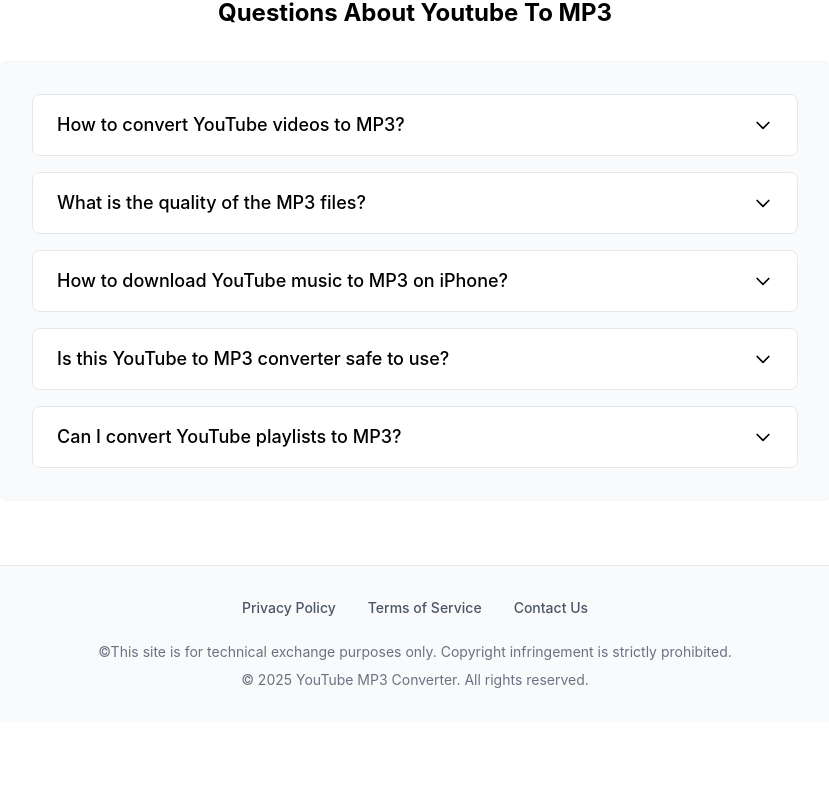
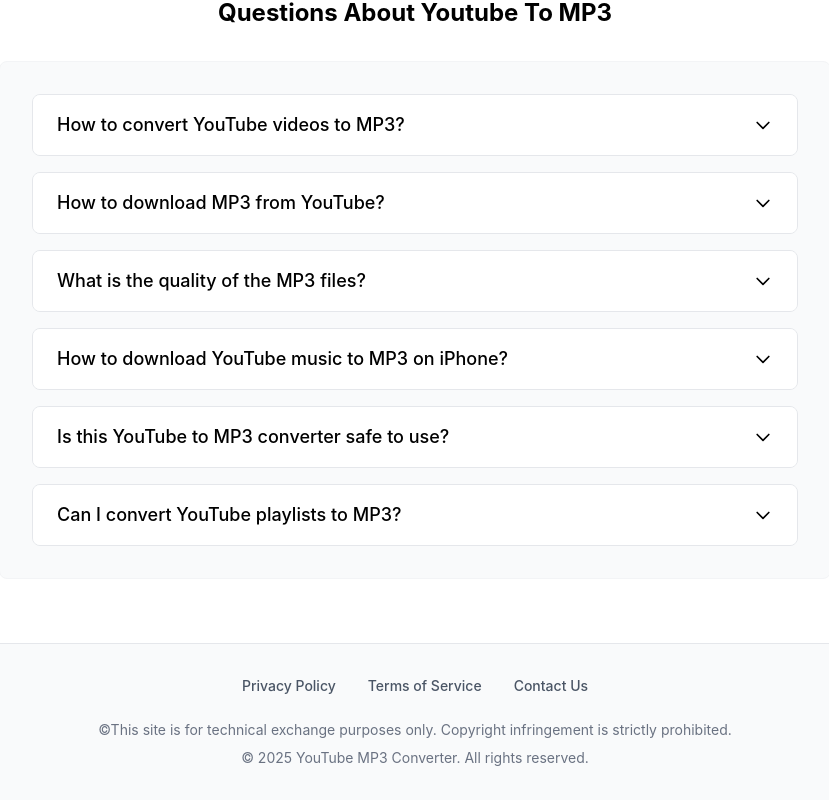
Before and after one commit to lensseoyhshi/youtube-to-mp3, a Next.js app: page / in a window 1280 px wide. Shown: the part 2198-2998 px from the top of the page, without its empty margins (225-1054 px from the left). Before the commit the page ends 2920 px from the top, so only its background shows below. Built offline with nearby package versions, Linux system fonts and the light colour scheme.

Commit message:
添加问题

```diff
--- a/src/app/page.tsx
+++ b/src/app/page.tsx
@@ -439,7 +439,51 @@
                   </div>
                 </div>
 
-                {/* FAQ Item 2 */}
+                {/* New FAQ Item */}
+                <div className="border border-gray-200 rounded-lg overflow-hidden">
+                  <button
+                    className="w-full px-6 py-4 text-left bg-white hover:bg-gray-50 flex justify-between items-center transition-colors"
+                    onClick={(e) => {
+                      const content = e.currentTarget.nextElementSibling;
+                      if (content) {
+                        content.classList.toggle('hidden');
+                        const icon = e.currentTarget.querySelector('.faq-icon');
+                        if (icon) {
+                          icon.classList.toggle('rotate-180');
+                        }
+                      }
+                    }}
+                  >
+                    <h3 className="font-medium text-lg">How to download MP3 from YouTube?</h3>
+                    <svg xmlns="http://www.w3.org/2000/svg" className="h-5 w-5 faq-icon transition-transform duration-200" fill="none" viewBox="0 0 24 24" stroke="currentColor">
+                      <path strokeLinecap="round" strokeLinejoin="round" strokeWidth={2} d="M19 9l-7 7-7-7" />
+                    </svg>
+                  </button>
+                  <div className="hidden px-6 py-4 bg-gray-50 border-t border-gray-200">
+                    <p className="text-gray-700">
+                      Downloading MP3 from YouTube is quick and easy with our online converter. Here's a detailed guide:
+                    </p>
+                    <ol className="list-decimal pl-5 mt-2 space-y-2 text-gray-700">
+                      <li>Find your favorite YouTube video or music that you want to download</li>
+                      <li>Click the 'Share' button below the video or right-click on the video title</li>
+                      <li>Select 'Copy link' or 'Copy URL' from the options</li>
+                      <li>Return to our converter and paste the URL in the input box</li>
+                      <li>Click 'Convert to MP3' and wait for the conversion to complete</li>
+                      <li>Once done, click the 'Download MP3' button to save your audio file</li>
+                    </ol>
+                    <p className="mt-3 text-gray-700">
+                      Important tips for downloading:
+                    </p>
+                    <ul className="list-disc pl-5 mt-2 space-y-2 text-gray-700">
+                      <li>Make sure you have a stable internet connection during conversion</li>
+                      <li>Our converter supports videos up to several hours in length</li>
+                      <li>The downloaded MP3 will maintain high audio quality at 320kbps</li>
+                      <li>Files are automatically named based on the video title for easy organization</li>
+                    </ul>
+                  </div>
+                </div>
+
+                {/* Continue with other FAQ items */}
                 <div className="border border-gray-200 rounded-lg overflow-hidden">
                   <button
                     className="w-full px-6 py-4 text-left bg-white hover:bg-gray-50 flex justify-between items-center transition-colors"
```
